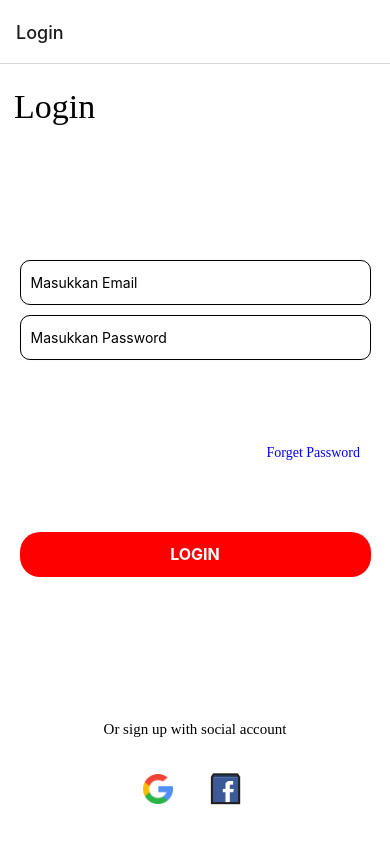
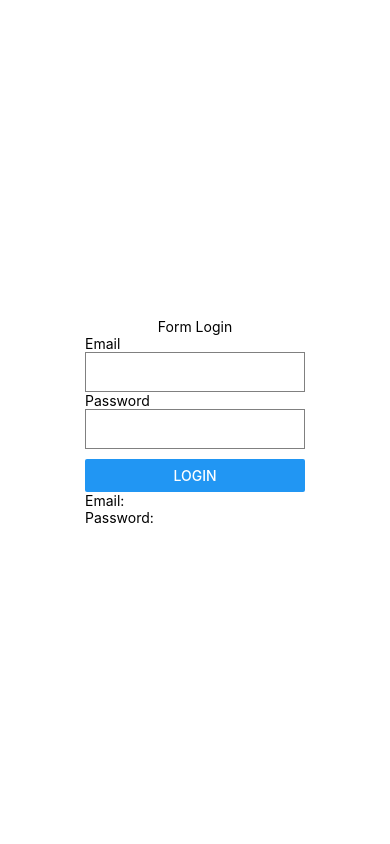
Before and after one commit to Reyhan010/Reyhan_105841106921, a React Native app: screen / in a window 390 px wide. Built offline with nearby package versions, Linux system fonts and the light colour scheme.

Commit message:
UseHook Data & on changes

```diff
--- a/App.js
+++ b/App.js
@@ -1,27 +1,42 @@
-import * as React from 'react';
-import { View, Text, Button, Image, TouchableOpacity } from 'react-native';
-import { NavigationContainer } from '@react-navigation/native';
-import { createNativeStackNavigator } from '@react-navigation/native-stack';
-import LoginPage from './components/Login';
-import { createBottomTabNavigator } from '@react-navigation/bottom-tabs';
-import MyTabs from './MyTabs';
-import ProfileStackScreen from './Profile';
-import HomeScreen from './HomeScreen';
-
-
-const Stack = createNativeStackNavigator();
-function App() {
+import { StyleSheet, Text, View, TextInput, Button } from 'react-native'
+import React, { useState } from 'react'
+const App = () => {
+  const [formLogin, setForm] = useState({
+    email: '',
+    password: ''
+  })
+  const onSubmit = () => {
+    if (formLogin.email === 'koko' && formLogin.password === '123') {
+      alert('Login Berhasil')
+    }else{
+      alert('Login Gagal')
+    }
+  }
   return (
-    <NavigationContainer>
-      <Stack.Navigator initialRouteName='LoginPage'>
-        <Stack.Screen name="Login" component={LoginPage} />
-        <Stack.Screen name="MyTabs" component={MyTabs} />
-        <Stack.Screen name="HomeScreen" component={HomeScreen} />
-        <Stack.Screen name="Profile" component={ProfileStackScreen} />
-
-      </Stack.Navigator>
-    </NavigationContainer>
+    <View style={{ flex: 1, justifyContent: 'center', alignItems: 'center' }}>
+      <Text>Form Login</Text>
+      <View>
+        <Text>Email</Text>
+        <TextInput
+          style={{ height: 40, borderColor: 'gray', borderWidth: 1 }}
+          onChangeText={(hasil) => setForm({ ...formLogin, email: hasil })}
+          value={formLogin.email}
+        />
+        <Text>Password</Text>
+        <TextInput
+          style={{ height: 40, borderColor: 'gray', borderWidth: 1 }}
+          onChangeText={(text) => setForm({ ...formLogin, password: text })}
+          value={formLogin.password}
+        />
+        <View style={{ marginTop: 10 }}>
+          <Button title="Login" onPress={onSubmit} />
+        </View>
+        <View>
+          <Text>Email: {formLogin.email}</Text>
+          <Text>Password: {formLogin.password}</Text>
+        </View>
+      </View>
+    </View>
   )
 }
-
 export default App
```
Also changed, not shown: 1 other file (tests, documents, lock files or other folders).
